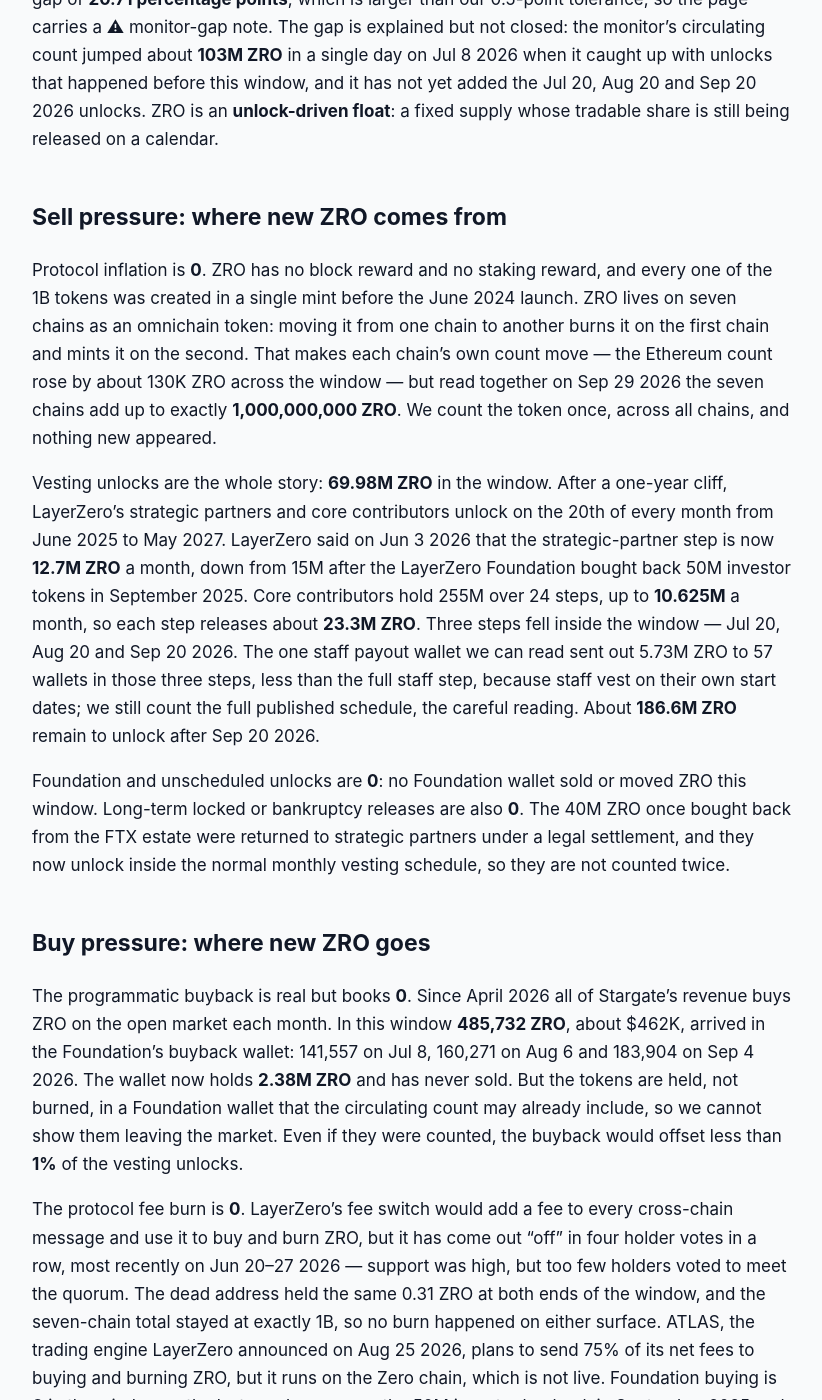
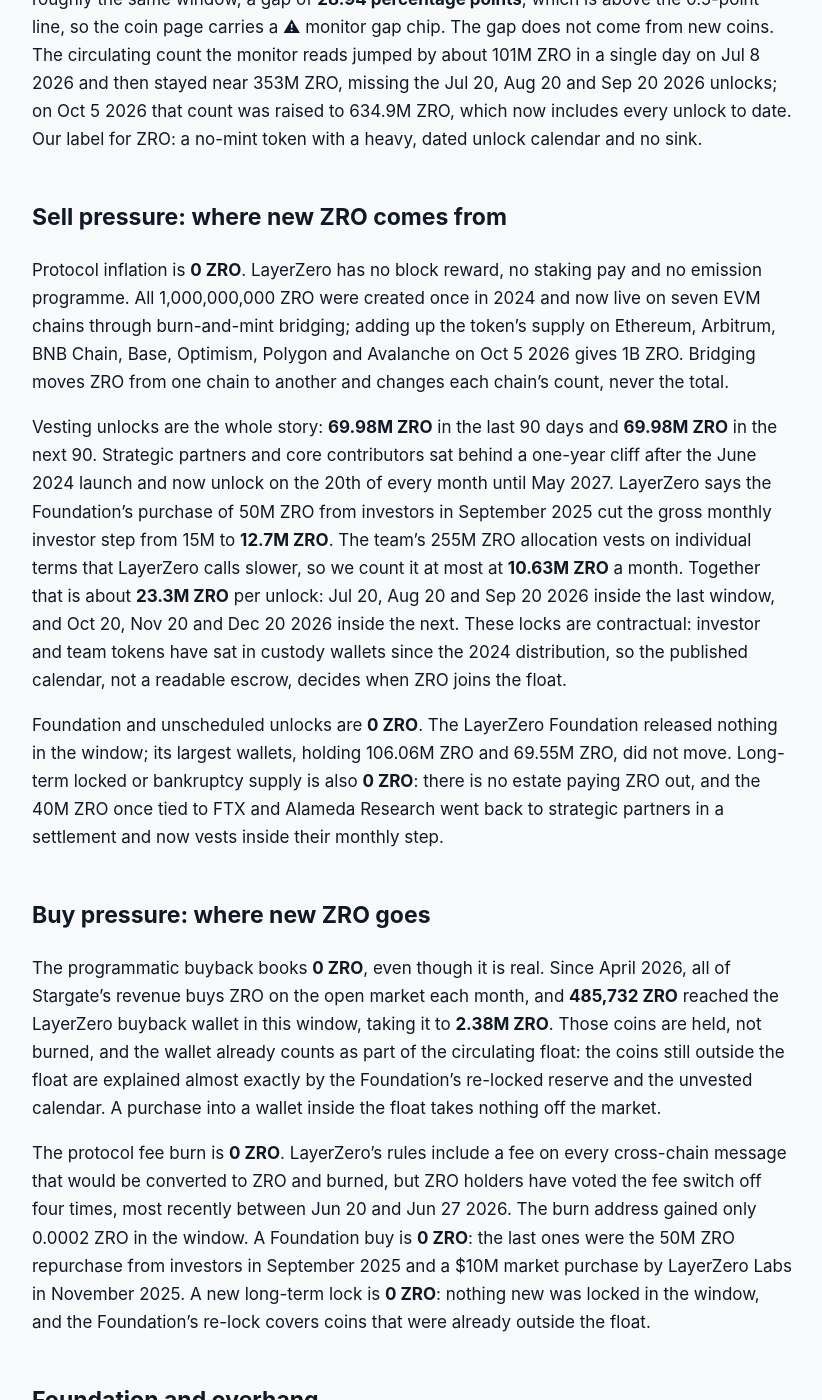
Before and after one commit to jeevansongmy-spec/mrnasdog-articles, a Jekyll site: the page built from crypto/zro-pressure-framework.md, in a window 1280 px wide and 1400 px high, scrolled down 641 px. Shown: the whole window, without its empty margins (228-1050 px from the left). Built offline with Jekyll 4.4.1, drawn with Linux system fonts in a browser that asks for light colours; some of the changed text lies outside the part shown.

Commit message:
publish: crypto/zro-pressure-framework

```diff
--- a/crypto/zro-pressure-framework.md
+++ b/crypto/zro-pressure-framework.md
@@ -1,51 +1,61 @@
 ---
-title:         "ZRO Inflation Analysis · September 2026 · Supply growing · projected to keep growing"
-description:   "ZRO supply is growing: monthly LayerZero unlocks released 69.98M ZRO in 90 days with no burn, +19.81% net and the same next. The buyback is held, not burned."
+title:         "ZRO Inflation Analysis · October 2026 · Supply growing · projected to keep growing"
+description:   "ZRO supply is growing: monthly LayerZero unlocks added 69.98M ZRO in 90 days with no burn, +11.02% net, the same next. The Stargate buyback is held, not burned."
 canonical_url: "https://mrnasdog.com/research/zro/inflation"
 tags:          ["crypto", "zro", "layerzero", "interoperability"]
 published:     true
 ---
 
-Originally published at [ZRO Inflation Analysis · September 2026 · Supply growing · projected to keep growing](https://mrnasdog.com/research/zro/inflation).
+Originally published at [ZRO Inflation Analysis · October 2026 · Supply growing · projected to keep growing](https://mrnasdog.com/research/zro/inflation).
 
-# ZRO Inflation Analysis · September 2026 · Supply growing · projected to keep growing
+# ZRO Inflation Analysis · October 2026 · Supply growing · projected to keep growing
 
-LayerZero's **ZRO** supply is growing fast, and not because new tokens are minted. All 1B ZRO already exist; what grows is the part that can be traded. Monthly vesting unlocks released about **69.98M ZRO** to investors and staff over the 90 days to Sep 29 2026, against a buyback and burn side that removes **0**, for net growth of **+19.81%** of the **353.31M** circulating — and the same **+19.81%** is lined up for the next 90 days. The monitor reads **+40.52%**, because its count caught up with older unlocks in one jump on Jul 8 2026.
+**ZRO**, the token of the **LayerZero** cross-chain messaging protocol, is inflationary through unlocks, not through minting. Monthly vesting for investors and the team added **69.98M ZRO** to the float in the last 90 days, nothing was burned or taken back, and net supply grew **+11.02%** of the **634.91M ZRO** in circulation. The next 90 days carry three more unlocks of the same size, so the reading stays at **+11.02%**, while the monitor shows **+39.96%** because of how its circulating count was recorded. The ceiling is the 1B ZRO total supply, unchanged since 2024, of which about 365M ZRO is still outside the float.
 
 ## The verdict, in one paragraph
 
-Over the 90 days from Jul 1 to Sep 29 2026, the MrNasdog Pressure Framework reads ZRO's net supply change at **+19.81%**: **69.98M ZRO** of sell pressure and **0** of buy pressure, divided by **353.31M ZRO** circulating. The next 90 days carry the same three monthly unlock steps, so the forecast is also **+19.81%**. The inflation monitor reads **+40.52%** for the same window, a gap of **20.71 percentage points**, which is larger than our 0.5-point tolerance, so the page carries a ⚠ monitor-gap note. The gap is explained but not closed: the monitor's circulating count jumped about **103M ZRO** in a single day on Jul 8 2026 when it caught up with unlocks that happened before this window, and it has not yet added the Jul 20, Aug 20 and Sep 20 2026 unlocks. ZRO is an **unlock-driven float**: a fixed supply whose tradable share is still being released on a calendar.
+Over the 90 days from Jul 7 2026 to Oct 5 2026, the MrNasdog Pressure Framework reads LayerZero's net supply change at **+11.02%**: **69.98M ZRO** of sell pressure against **0 ZRO** of buy pressure, measured on a float of **634.91M ZRO**. The inflation monitor reads **+39.96%** for roughly the same window, a gap of **28.94 percentage points**, which is above the 0.5-point line, so the coin page carries a ⚠ monitor gap chip. The gap does not come from new coins. The circulating count the monitor reads jumped by about 101M ZRO in a single day on Jul 8 2026 and then stayed near 353M ZRO, missing the Jul 20, Aug 20 and Sep 20 2026 unlocks; on Oct 5 2026 that count was raised to 634.9M ZRO, which now includes every unlock to date. Our label for ZRO: a no-mint token with a heavy, dated unlock calendar and no sink.
 
 ## Sell pressure: where new ZRO comes from
 
-Protocol inflation is **0**. ZRO has no block reward and no staking reward, and every one of the 1B tokens was created in a single mint before the June 2024 launch. ZRO lives on seven chains as an omnichain token: moving it from one chain to another burns it on the first chain and mints it on the second. That makes each chain's own count move — the Ethereum count rose by about 130K ZRO across the window — but read together on Sep 29 2026 the seven chains add up to exactly **1,000,000,000 ZRO**. We count the token once, across all chains, and nothing new appeared.
+Protocol inflation is **0 ZRO**. LayerZero has no block reward, no staking pay and no emission programme. All 1,000,000,000 ZRO were created once in 2024 and now live on seven EVM chains through burn-and-mint bridging; adding up the token's supply on Ethereum, Arbitrum, BNB Chain, Base, Optimism, Polygon and Avalanche on Oct 5 2026 gives 1B ZRO. Bridging moves ZRO from one chain to another and changes each chain's count, never the total.
 
-Vesting unlocks are the whole story: **69.98M ZRO** in the window. After a one-year cliff, LayerZero's strategic partners and core contributors unlock on the 20th of every month from June 2025 to May 2027. LayerZero said on Jun 3 2026 that the strategic-partner step is now **12.7M ZRO** a month, down from 15M after the LayerZero Foundation bought back 50M investor tokens in September 2025. Core contributors hold 255M over 24 steps, up to **10.625M** a month, so each step releases about **23.3M ZRO**. Three steps fell inside the window — Jul 20, Aug 20 and Sep 20 2026. The one staff payout wallet we can read sent out 5.73M ZRO to 57 wallets in those three steps, less than the full staff step, because staff vest on their own start dates; we still count the full published schedule, the careful reading. About **186.6M ZRO** remain to unlock after Sep 20 2026.
+Vesting unlocks are the whole story: **69.98M ZRO** in the last 90 days and **69.98M ZRO** in the next 90. Strategic partners and core contributors sat behind a one-year cliff after the June 2024 launch and now unlock on the 20th of every month until May 2027. LayerZero says the Foundation's purchase of 50M ZRO from investors in September 2025 cut the gross monthly investor step from 15M to **12.7M ZRO**. The team's 255M ZRO allocation vests on individual terms that LayerZero calls slower, so we count it at most at **10.63M ZRO** a month. Together that is about **23.3M ZRO** per unlock: Jul 20, Aug 20 and Sep 20 2026 inside the last window, and Oct 20, Nov 20 and Dec 20 2026 inside the next. These locks are contractual: investor and team tokens have sat in custody wallets since the 2024 distribution, so the published calendar, not a readable escrow, decides when ZRO joins the float.
 
-Foundation and unscheduled unlocks are **0**: no Foundation wallet sold or moved ZRO this window. Long-term locked or bankruptcy releases are also **0**. The 40M ZRO once bought back from the FTX estate were returned to strategic partners under a legal settlement, and they now unlock inside the normal monthly vesting schedule, so they are not counted twice.
+Foundation and unscheduled unlocks are **0 ZRO**. The LayerZero Foundation released nothing in the window; its largest wallets, holding 106.06M ZRO and 69.55M ZRO, did not move. Long-term locked or bankruptcy supply is also **0 ZRO**: there is no estate paying ZRO out, and the 40M ZRO once tied to FTX and Alameda Research went back to strategic partners in a settlement and now vests inside their monthly step.
 
 ## Buy pressure: where new ZRO goes
 
-The programmatic buyback is real but books **0**. Since April 2026 all of Stargate's revenue buys ZRO on the open market each month. In this window **485,732 ZRO**, about $462K, arrived in the Foundation's buyback wallet: 141,557 on Jul 8, 160,271 on Aug 6 and 183,904 on Sep 4 2026. The wallet now holds **2.38M ZRO** and has never sold. But the tokens are held, not burned, in a Foundation wallet that the circulating count may already include, so we cannot show them leaving the market. Even if they were counted, the buyback would offset less than **1%** of the vesting unlocks.
+The programmatic buyback books **0 ZRO**, even though it is real. Since April 2026, all of Stargate's revenue buys ZRO on the open market each month, and **485,732 ZRO** reached the LayerZero buyback wallet in this window, taking it to **2.38M ZRO**. Those coins are held, not burned, and the wallet already counts as part of the circulating float: the coins still outside the float are explained almost exactly by the Foundation's re-locked reserve and the unvested calendar. A purchase into a wallet inside the float takes nothing off the market.
 
-The protocol fee burn is **0**. LayerZero's fee switch would add a fee to every cross-chain message and use it to buy and burn ZRO, but it has come out “off” in four holder votes in a row, most recently on Jun 20–27 2026 — support was high, but too few holders voted to meet the quorum. The dead address held the same 0.31 ZRO at both ends of the window, and the seven-chain total stayed at exactly 1B, so no burn happened on either surface. ATLAS, the trading engine LayerZero announced on Aug 25 2026, plans to send 75% of its net fees to buying and burning ZRO, but it runs on the Zero chain, which is not live. Foundation buying is **0** in the window — the last purchases were the 50M investor buyback in September 2025 and a $10M market purchase by LayerZero Labs in November 2025. A new long-term lock is also **0**: ZRO has no staking lock today.
+The protocol fee burn is **0 ZRO**. LayerZero's rules include a fee on every cross-chain message that would be converted to ZRO and burned, but ZRO holders have voted the fee switch off four times, most recently between Jun 20 and Jun 27 2026. The burn address gained only 0.0002 ZRO in the window. A Foundation buy is **0 ZRO**: the last ones were the 50M ZRO repurchase from investors in September 2025 and a $10M market purchase by LayerZero Labs in November 2025. A new long-term lock is **0 ZRO**: nothing new was locked in the window, and the Foundation's re-lock covers coins that were already outside the float.
 
 ## Foundation and overhang
 
-The LayerZero Foundation and related wallets hold a large overhang that is not on any calendar. The main reserve wallet holds **106.06M ZRO**, a second Foundation safe holds **69.55M** and a third LayerZero wallet holds **29.0M**; all three read the same on Jul 1 and Sep 29 2026. The Foundation also says **183M ZRO** stay re-locked until its Zero chain launches, which it targets for autumn 2026 with no date. The swap contract that turns old Stargate STG into ZRO at a fixed 0.08634 ZRO per STG holds **12.80M ZRO**; it paid out 724,603 ZRO this window, almost all of it after an end date of Dec 15 2026 was set on Sep 15 2026. The buyback wallet holds 2.38M, and the staff payout wallet holds 20.73M for future steps. We read these wallets on the chain at every rebuild. If any of their balances falls between refreshes, the outflow enters Sell #3 at the next refresh.
+The biggest overhang is the vesting calendar itself: about **186.6M ZRO** still to unlock for investors and the team over eight monthly steps from Oct 20 2026 to May 20 2027, checked by hand every two weeks. Next is the Foundation's re-locked reserve of **183M ZRO**, including the 50M ZRO bought from investors, which stays locked until LayerZero's own Zero chain launches; LayerZero has said fall 2026 but has not given a date, and we watch its announcements every two weeks. The Foundation's two largest wallets, at **106.06M ZRO** and **69.55M ZRO**, are read on-chain every day.
 
-## How ZRO compares to other unlock-heavy infrastructure tokens
+Two smaller piles sit inside the float and are read on-chain every day: the Stargate buyback wallet at **2.38M ZRO**, and the STG-to-ZRO swap pool at **11.72M ZRO**, which pays STG holders 0.08634 ZRO per STG and paid out **1.81M ZRO** in the window. Exchanges are converting their users' STG in early October 2026, and the exchange swap window closes on Dec 15 2026. If the balance of any of these Foundation-controlled piles falls between our checks, the outflow enters Sell #3 at the next refresh.
 
-ZRO belongs to the class of fixed-supply infrastructure tokens whose float grows by vesting rather than by issuance. That is a different shape from an uncapped Layer 1 such as Ethereum, where validators are paid in new coins every block and a fee burn pushes back continuously. ZRO has no issuance at all, so in principle its supply story ends in May 2027, when the last investor and staff steps unlock — after that, only the Foundation reserves and the STG swap pool can add to the market.
+## How ZRO compares to other cross-chain protocol tokens
 
-The difference from buy-and-burn exchange tokens is the buy side. Tokens that burn a fixed share of revenue take coins out of the float every month; ZRO's Stargate buyback holds its coins in a Foundation wallet, and the protocol fee switch that would burn ZRO has never passed. And compared with tokens whose vesting is nearly done, ZRO's unlock step is heavy: about **6.6%** of its circulating count each month, because the float is still only about **35%** of total supply.
+Most proof-of-stake Layer 1 coins grow through issuance: validators are paid in new coins every epoch, and the rate is a policy choice. ZRO has no issuance at all, so its supply growth comes only from a vesting calendar with a known end. That makes ZRO closer to other capped infrastructure and DeFi tokens launched with a one-year cliff and two years of monthly unlocks than to an uncapped chain. The catch is size: about 23.3M ZRO a month is roughly 3.7% of today's float, far more than most mature coins add in a year.
+
+On the buy side, ZRO differs from tokens with a live fee burn. A chain that burns part of every fee removes coins as it is used; LayerZero has the same design written into its rules but keeps it switched off by vote, so message volume does not reduce supply today. Its one active buyer, the Stargate revenue buyback, is closer to a treasury purchase than to a burn: the coins are bought and held by the Foundation, so they could later return to the market. Exchange tokens that buy and burn on a fixed schedule take coins out for good; ZRO's buyback does not.
+
+The end point is the cleanest part of the comparison. Uncapped chains have no last unlock. ZRO's investor and team calendar ends on May 20 2027, after which the only large remaining overhang is the Foundation's re-locked 183M ZRO, whose release depends on the Zero launch rather than a date.
 
 ## What to watch in the next 90 days
 
-The next three vesting steps land on **Oct 20 2026**, **Nov 20 2026** and **Dec 20 2026**, about 23.3M ZRO each. The STG to ZRO swap closes on **Dec 15 2026**, and up to 12.80M ZRO could leave the swap contract before then. If the fee switch follows the pattern of the last two years, a fifth holder vote would run in late December 2026; a yes vote would start the first protocol burn. A Zero mainnet date would end the Foundation's 183M re-lock and bring ATLAS, and its buy-and-burn, closer. Finally, the monitor's circulating count should jump again when it catches up with the Jul 20, Aug 20 and Sep 20 2026 unlocks.
+The next three unlocks fall on **Oct 20 2026**, **Nov 20 2026** and **Dec 20 2026**, each about 23.3M ZRO; an early investor wallet sent 8M ZRO to an institutional custody desk on Oct 3 2026, a sign some holders are preparing to sell or lend.
+
+The Zero mainnet launch is the biggest swing factor: if it lands inside the window, it ends the lock on the Foundation's 183M ZRO, and any release of those coins would move straight into Sell #3.
+
+A fifth fee-switch vote is due around late December 2026 on the six-month cycle; a yes would start a burn tied to message volume and give ZRO its first buy-side row.
+
+The STG-to-ZRO conversion closes on exchanges on **Dec 15 2026**; the payouts come from a pool already inside the float, so they add no new supply, but a fast drain of the 11.72M ZRO pool would show where those coins go next.
 
 ## Summary
 
-ZRO is a fixed 1B-token supply whose tradable float is growing by **+19.81%** per 90 days as LayerZero investor and staff tokens unlock at about 23.3M a month, with the same pace set for the next 90 days. The Stargate buyback is real — 485,732 ZRO this window — but it is held by the Foundation and is far smaller than the unlocks, and no burn is live. The key risk is supply: 186.6M ZRO still to unlock through May 2027, plus Foundation reserves and a re-lock that ends when the Zero chain launches. The ceiling is the 1B created at launch: across all seven chains, total supply has held at exactly that number.
+LayerZero's ZRO has a 1B total supply that has not changed since 2024, yet its float grew **+11.02%** in 90 days because about 23.3M ZRO unlock for investors and the team every month, and it is projected to grow the same **+11.02%** in the next 90 days. Nothing on the buy side offsets it: the fee burn is voted off and the Stargate buyback is held inside the float. The key risk is the Foundation's 183M ZRO re-lock, which ends when the Zero chain launches. The ceiling is clear: the investor and team calendar finishes on May 20 2027, and the total has stayed at 1B ZRO across all seven chains.
 
-*MrNasdog Pressure Framework analysis of ZRO, Metric 1 — Inflation. Data + explanation only. Not financial advice. Checked Sep 29 2026.*
+*MrNasdog Pressure Framework analysis of ZRO, Metric 1 — Inflation. Data + explanation only. Not financial advice. Checked Oct 5 2026.*
```
